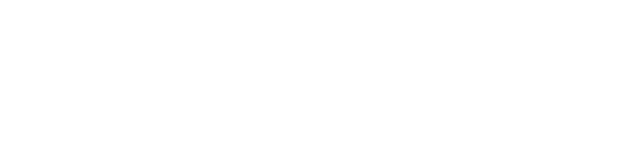
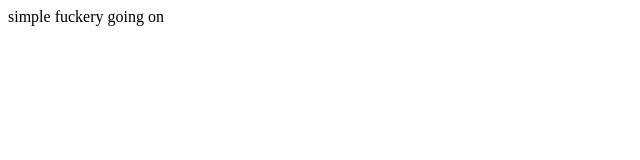
Before and after one commit to primeLasitha/crap-portfolio, a plain HTML site: page index.html in a window 1280 px wide. Shown: the whole page, without its empty margins (0-640 px from the left). Drawn offline with Linux system fonts and the light colour scheme.

Commit message:
added index html

```diff
--- a/index.html
+++ b/index.html
@@ -3,4 +3,9 @@
 <head>
     <title>crap portfolio</title>
 
+
 </head>
+
+<body>
+    <p>simple fuckery going on</p>
+</body>
```
